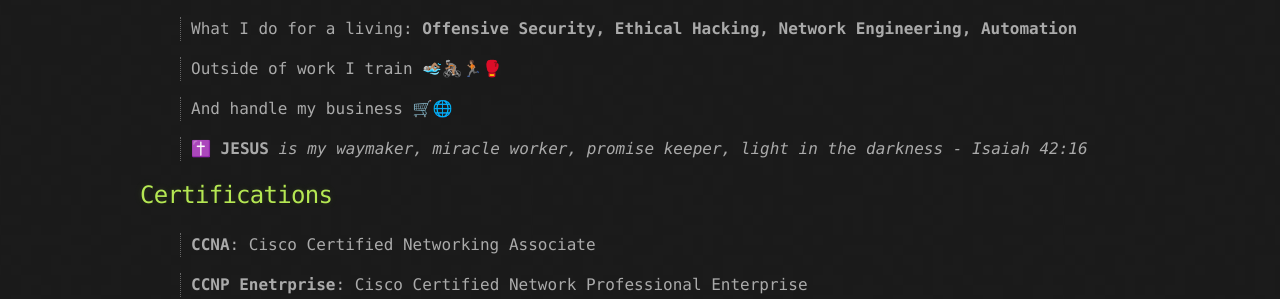
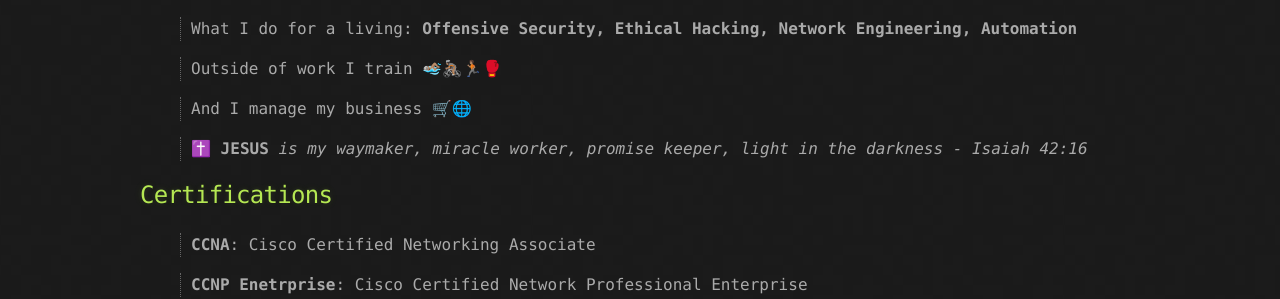
Before and after one commit to donutskip/donutskip_website2.0, a Jekyll site: the page built from index.md, in a window 1280 px wide. Shown: the part 538-837 px from the top of the page. Built offline with Jekyll 4.4.1, drawn with Linux system fonts in a browser that asks for light colours.

Commit message:
Update index.md

```diff
--- a/index.md
+++ b/index.md
@@ -11,7 +11,7 @@ Donut (_Jonas_) is now a DevNet Engineer & a Network Engineer that is based in t
 
 > Outside of work I train 🏊🏽‍♂️🚴🏽🏃🏽🥊
 
-> And handle my business 🛒🌐
+> And I manage my business 🛒🌐
 
 > ✝️ **JESUS** _is my waymaker, miracle worker, promise keeper, light in the darkness - Isaiah 42:16_
 
```
